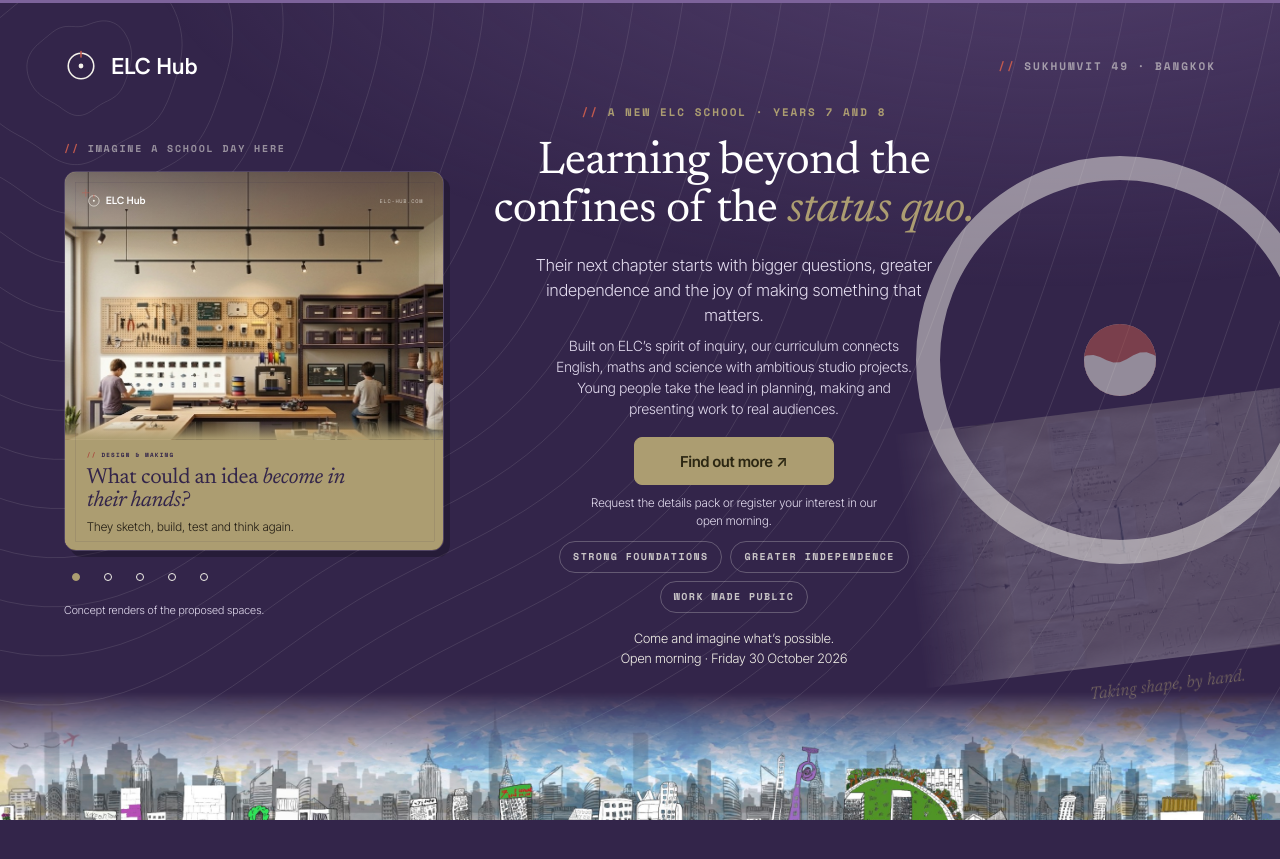
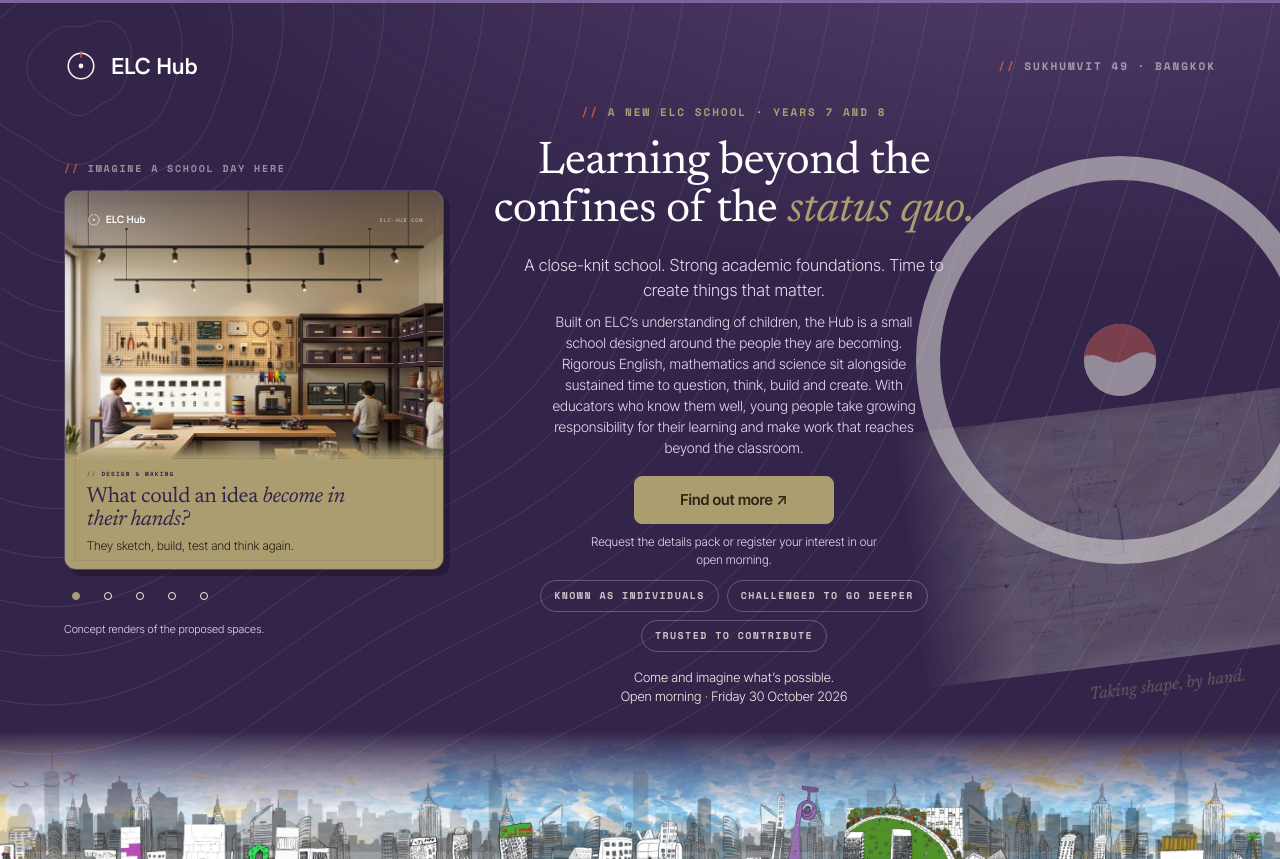
Before and after one commit to Tr3v0r86/elc-hub-site, a plain HTML site: page index.html in a window 1280 px wide. Before the commit the page ends 820 px from the top, so only its background shows below. Drawn offline with nearby package versions, Linux system fonts and the light colour scheme.

Commit message:
Clarify the small-school academic and purposeful learning offer

```diff
--- a/index.html
+++ b/index.html
@@ -4,10 +4,10 @@
 <meta charset="UTF-8">
 <meta name="viewport" content="width=device-width, initial-scale=1.0">
 <title>ELC Hub | Years 7 and 8</title>
-<meta name="description" content="A new ELC school for Years 7 and 8 on Sukhumvit 49, Bangkok. Bigger questions, greater independence and ambitious work built on ELC's spirit of inquiry.">
+<meta name="description" content="A new ELC school for Years 7 and 8 on Sukhumvit 49, Bangkok. A close-knit school. Strong academic foundations. Time to create things that matter.">
 <meta name="theme-color" content="#33254A">
 <meta property="og:title" content="ELC Hub | Years 7 and 8">
-<meta property="og:description" content="A new ELC school for Years 7 and 8. Discover a new chapter of independence, inquiry and making. Open morning, 30 October.">
+<meta property="og:description" content="A close-knit school. Strong academic foundations. Time to create things that matter. Discover Years 7 and 8 at ELC Hub. Open morning, 30 October.">
 <meta property="og:image" content="https://elc-hub.com/assets/maker-studio.jpg">
 <meta property="og:image:alt" content="Concept render of the Hub maker studio">
 <meta property="og:type" content="website">
@@ -273,16 +273,16 @@
         <div class="intro">
         <p class="eyebrow kicker">A new ELC school · Years 7 and 8</p>
         <h1>Learning beyond the<br>confines of the <span class="turn">status quo.</span></h1>
-        <p class="lead">Their next chapter starts with bigger questions, greater independence and the joy of making something that matters.</p>
+        <p class="lead">A close-knit school. Strong academic foundations. Time to create things that matter.</p>
         </div>
         <div class="invitation">
-        <p class="coda">Built on ELC’s spirit of inquiry, our curriculum connects English, maths and science with ambitious studio projects. Young people take the lead in planning, making and presenting work to real audiences.</p>
+        <p class="coda">Built on ELC’s understanding of children, the Hub is a small school designed around the people they are becoming. Rigorous English, mathematics and science sit alongside sustained time to question, think, build and create. With educators who know them well, young people take growing responsibility for their learning and make work that reaches beyond the classroom.</p>
         <button class="primary-action" id="signup-open" type="button" aria-haspopup="dialog" aria-controls="signup-dialog">Find out more <span aria-hidden="true">↗</span></button>
         <p class="signup-note">Request the details pack or register your interest in our open morning.</p>
         <div class="chips">
-          <span class="chip">Strong foundations</span>
-          <span class="chip">Greater independence</span>
-          <span class="chip">Work made public</span>
+          <span class="chip">Known as individuals</span>
+          <span class="chip">Challenged to go deeper</span>
+          <span class="chip">Trusted to contribute</span>
         </div>
         <p class="event-note">Come and imagine what’s possible.<br>Open morning · Friday 30 October 2026</p>
         </div>
```
